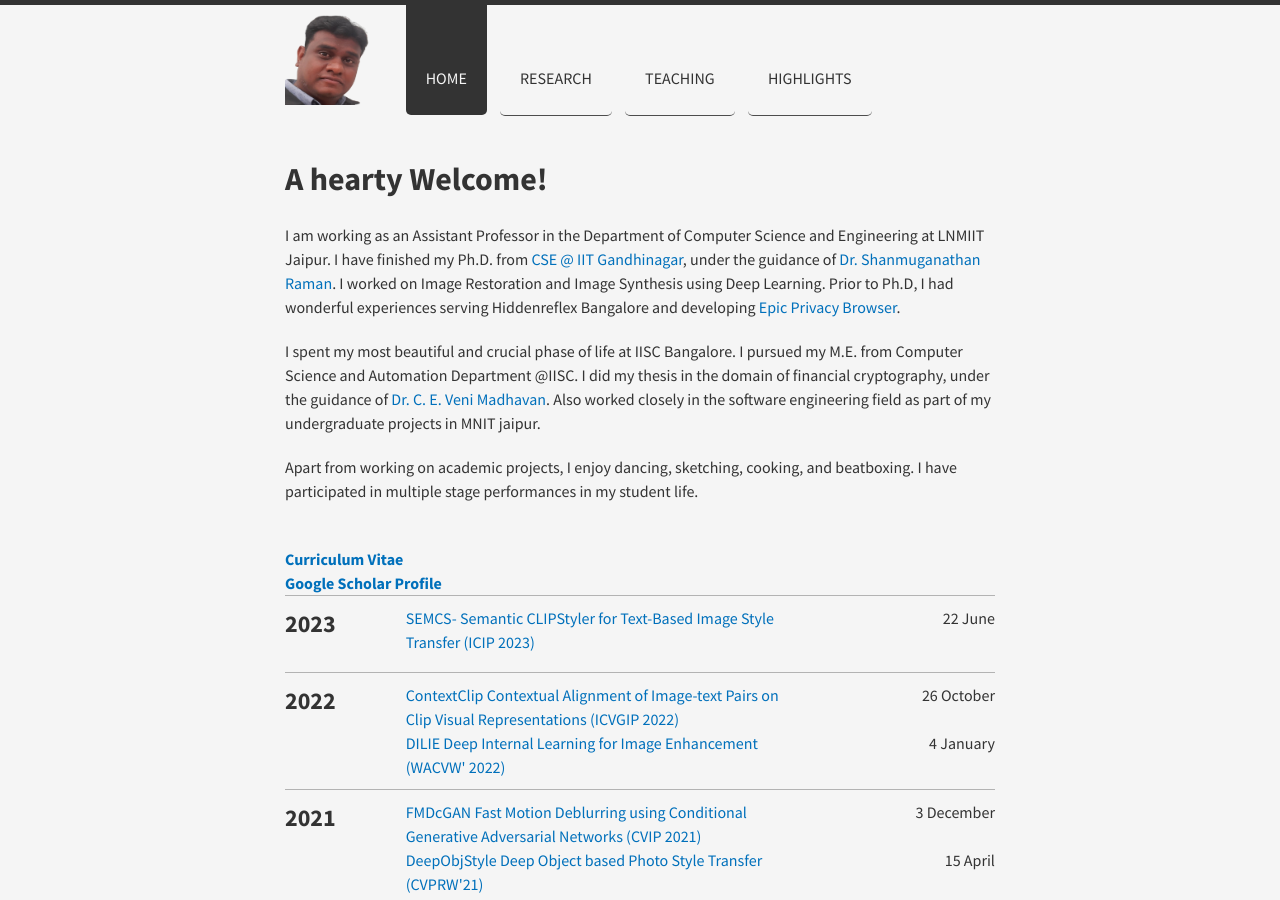
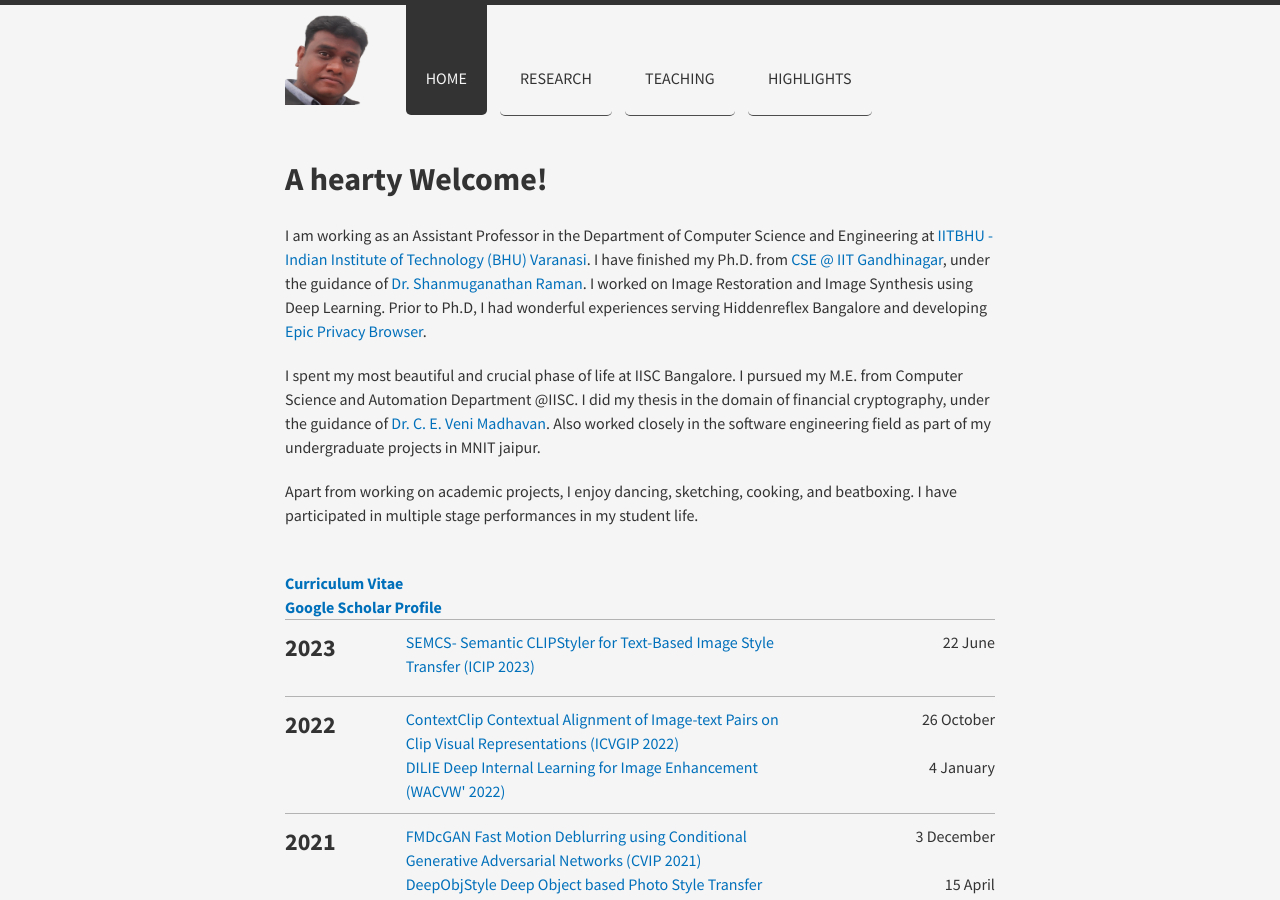
Before and after one commit to indramastan/indradeepmastan, a Jekyll site: the page built from index.html, in a window 1280 px wide and 900 px high. Built offline with Jekyll 4.4.1, drawn with Linux system fonts in a browser that asks for light colours; nearby versions of some CDN libraries.

Commit message:
Update index.html

```diff
--- a/index.html
+++ b/index.html
@@ -4,7 +4,7 @@
 ---
 <h1>A hearty Welcome! </h1>
 
-<p>I am working as an Assistant Professor in the Department of Computer Science and Engineering at LNMIIT Jaipur. I have finished my Ph.D. from <a href="https://cs.iitgn.ac.in/students.html">CSE @ IIT Gandhinagar</a>, under the guidance of <a href="https://people.iitgn.ac.in/~shanmuga/">Dr. Shanmuganathan Raman</a>. I worked on Image Restoration and Image Synthesis using Deep Learning.
+<p>I am working as an Assistant Professor in the Department of Computer Science and Engineering at <a href="https://www.iitbhu.ac.in/dept/cse/people/indracse">IITBHU - Indian Institute of Technology (BHU) Varanasi</a>. I have finished my Ph.D. from <a href="https://cs.iitgn.ac.in/students.html">CSE @ IIT Gandhinagar</a>, under the guidance of <a href="https://people.iitgn.ac.in/~shanmuga/">Dr. Shanmuganathan Raman</a>. I worked on Image Restoration and Image Synthesis using Deep Learning.
 
 Prior to Ph.D, I had wonderful experiences serving Hiddenreflex Bangalore and developing <a href="https://en.wikipedia.org/wiki/Epic_(web_browser)">Epic Privacy Browser</a>.  </p>
 
```
